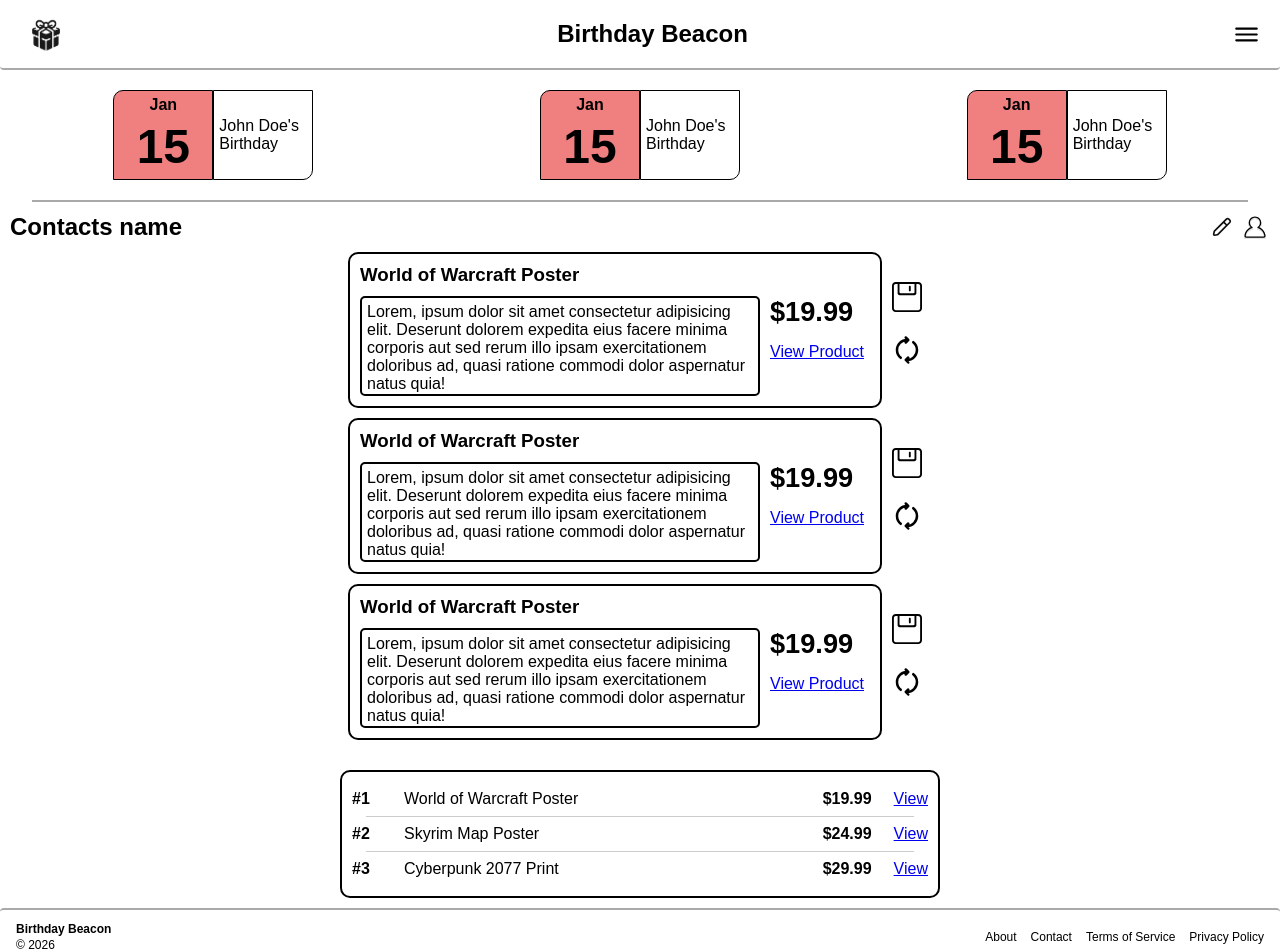
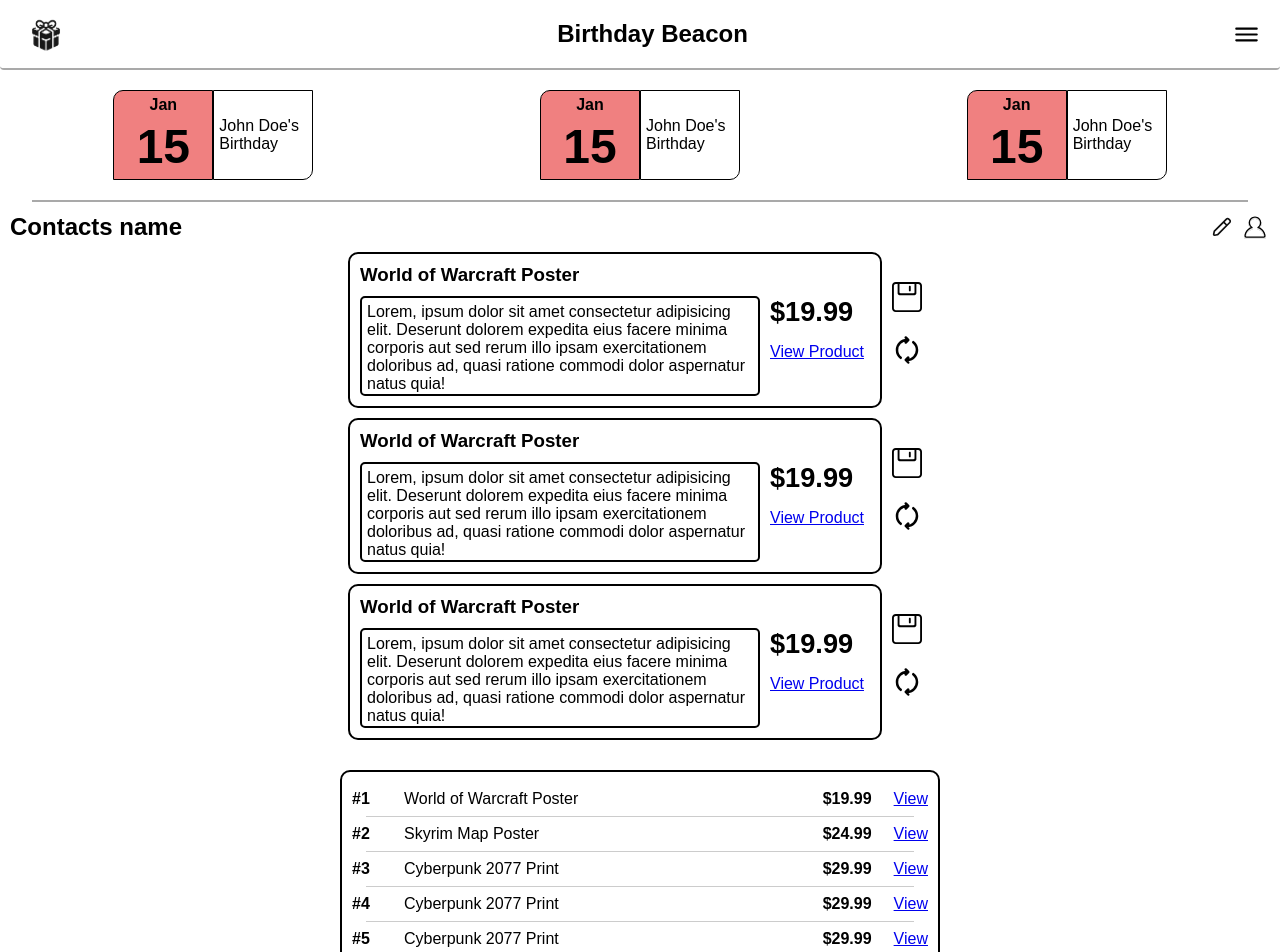
Before and after one commit to LucasLofqvist/birthday-beacon-ui, a Vue app: page / in a window 1280 px wide. Shown: the top 952 px of the page. Built offline with nearby package versions, Linux system fonts and the light colour scheme.

Commit message:
Changed list key to itemIds instead of index for consistent dynamic rendering. Limited length of rendered list. Added test items.

```diff
--- a/src/components/SavedList.vue
+++ b/src/components/SavedList.vue
@@ -4,16 +4,67 @@
 // Place holders for now, will be replaced with actual data from backend
 const items = ref([
   {
+    itemId: 1,
     title: "World of Warcraft Poster",
     price: "$19.99",
     link: "https://displate.com/displate/5721669",
   },
   {
+    itemId: 2,
     title: "Skyrim Map Poster",
     price: "$24.99",
     link: "N/A",
   },
   {
+    itemId: 3,
+    title: "Cyberpunk 2077 Print",
+    price: "$29.99",
+    link: "N/A",
+  },
+  {
+    itemId: 4,
+    title: "Cyberpunk 2077 Print",
+    price: "$29.99",
+    link: "N/A",
+  },
+  {
+    itemId: 5,
+    title: "Cyberpunk 2077 Print",
+    price: "$29.99",
+    link: "N/A",
+  },
+  {
+    itemId: 6,
+    title: "Cyberpunk 2077 Print",
+    price: "$29.99",
+    link: "N/A",
+  },
+  {
+    itemId: 7,
+    title: "Cyberpunk 2077 Print",
+    price: "$29.99",
+    link: "N/A",
+  },
+  {
+    itemId: 8,
+    title: "Cyberpunk 2077 Print",
+    price: "$29.99",
+    link: "N/A",
+  },
+  {
+    itemId: 9,
+    title: "Cyberpunk 2077 Print",
+    price: "$29.99",
+    link: "N/A",
+  },
+  {
+    itemId: 10,
+    title: "Cyberpunk 2077 Print",
+    price: "$29.99",
+    link: "N/A",
+  },
+  {
+    itemId: 11,
     title: "Cyberpunk 2077 Print",
     price: "$29.99",
     link: "N/A",
@@ -23,9 +74,13 @@
 
 <template>
   <div class="ranked-list">
-    <div v-for="(item, index) in items" :key="index" class="ranked-item">
+    <div
+      v-for="(item, index) in items.slice(0, 10)"
+      :key="item.itemId"
+      class="ranked-item"
+    >
       <div class="row">
-        <div class="rank">#{{ index + 1 <= 10 ? index + 1 : 10 }}</div>
+        <div class="rank">#{{ index + 1 }}</div>
 
         <div class="title">
           {{ item.title }}
@@ -38,7 +93,7 @@
         <a class="link" :href="item.link" target="_blank"> View </a>
       </div>
 
-      <hr v-if="index !== items.length - 1" />
+      <hr v-if="index !== 9" />
     </div>
   </div>
 </template>
```
